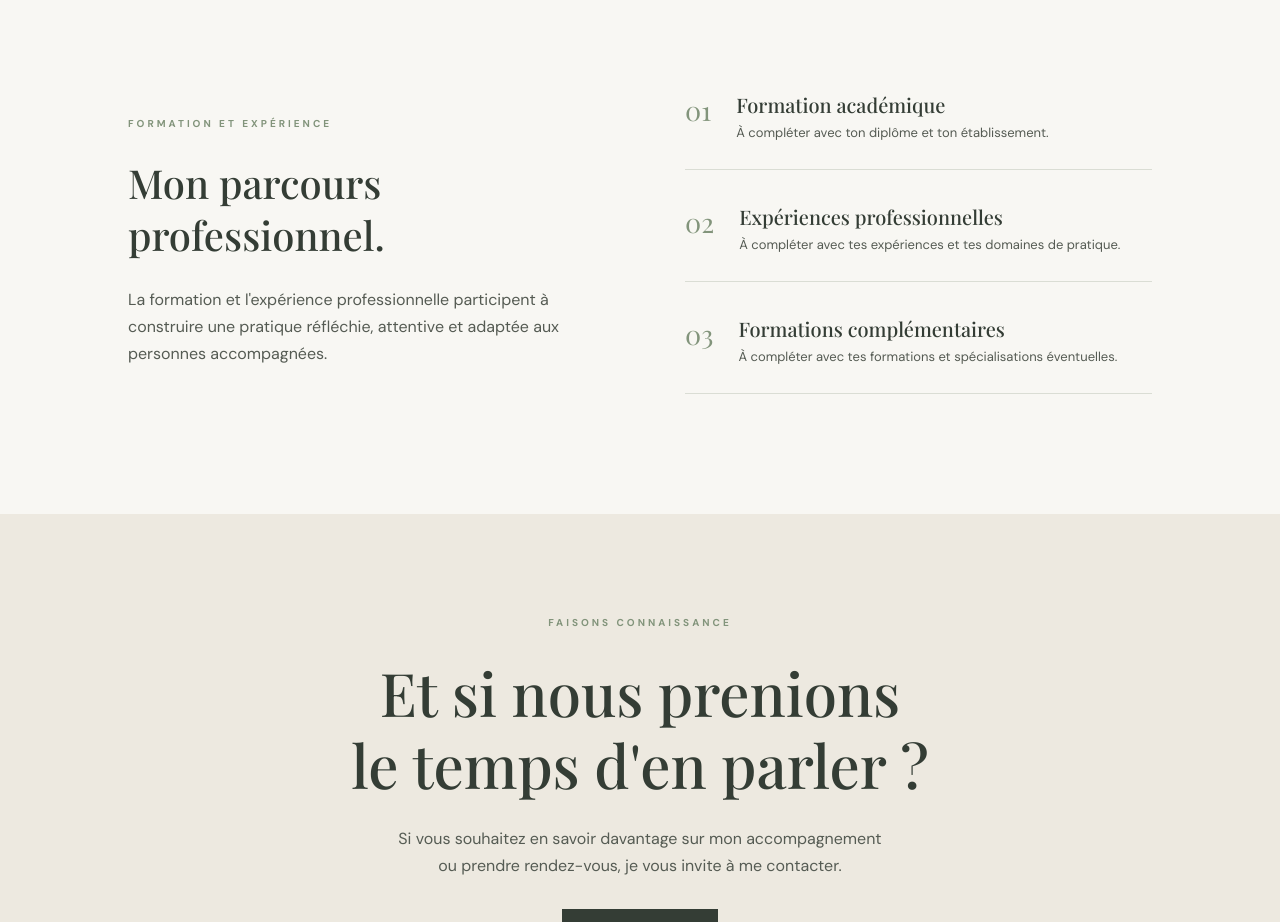
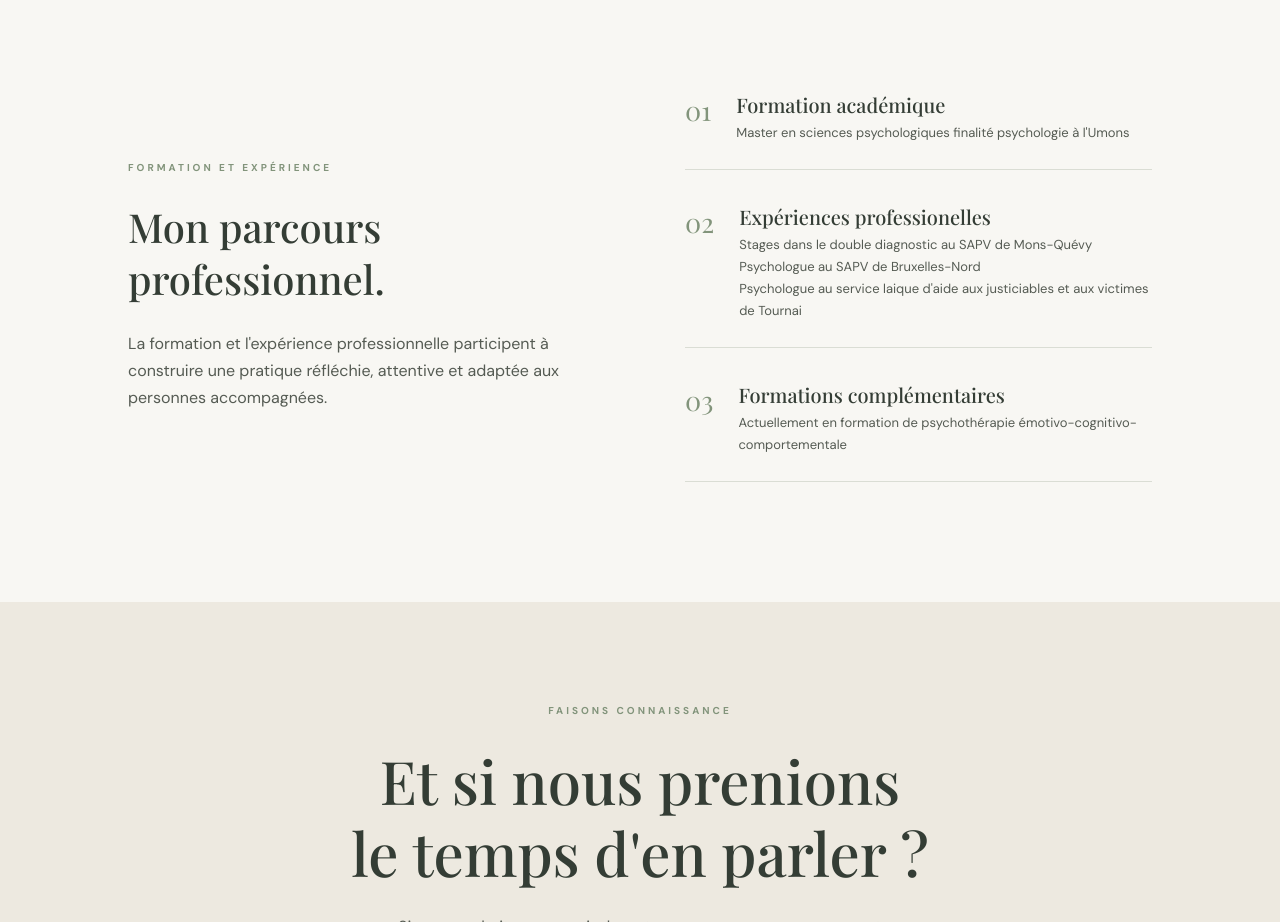
Before and after one commit to sarahdelattre24/Dilara-Dibek-psychologue, a plain HTML site: page a-propos.html in a window 1280 px wide. Shown: the part 3980-4902 px from the top of the page. Drawn offline with nearby package versions, Linux system fonts and the light colour scheme.

Commit message:
Add files via upload

```diff
--- a/a-propos.html
+++ b/a-propos.html
@@ -234,15 +234,17 @@
                 <span>01</span>
                 <div>
                     <h3>Formation académique</h3>
-                    <p>À compléter avec ton diplôme et ton établissement.</p>
+                    <p>Master en sciences psychologiques finalité psychologie à l'Umons</p>
                 </div>
             </div>
 
             <div class="formation-item">
                 <span>02</span>
                 <div>
-                    <h3>Expériences professionnelles</h3>
-                    <p>À compléter avec tes expériences et tes domaines de pratique.</p>
+                    <h3> Expériences professionelles</h3>
+                    <p>  Stages dans le double diagnostic au SAPV de Mons-Quévy </p>
+                    <p> Psychologue au SAPV de Bruxelles-Nord </p>
+                    <p> Psychologue au service laique d'aide aux justiciables et aux victimes de Tournai
                 </div>
             </div>
 
@@ -250,7 +252,7 @@
                 <span>03</span>
                 <div>
                     <h3>Formations complémentaires</h3>
-                    <p>À compléter avec tes formations et spécialisations éventuelles.</p>
+                    <p> Actuellement en formation de psychothérapie émotivo-cognitivo-comportementale</p>
                 </div>
             </div>
 
```
